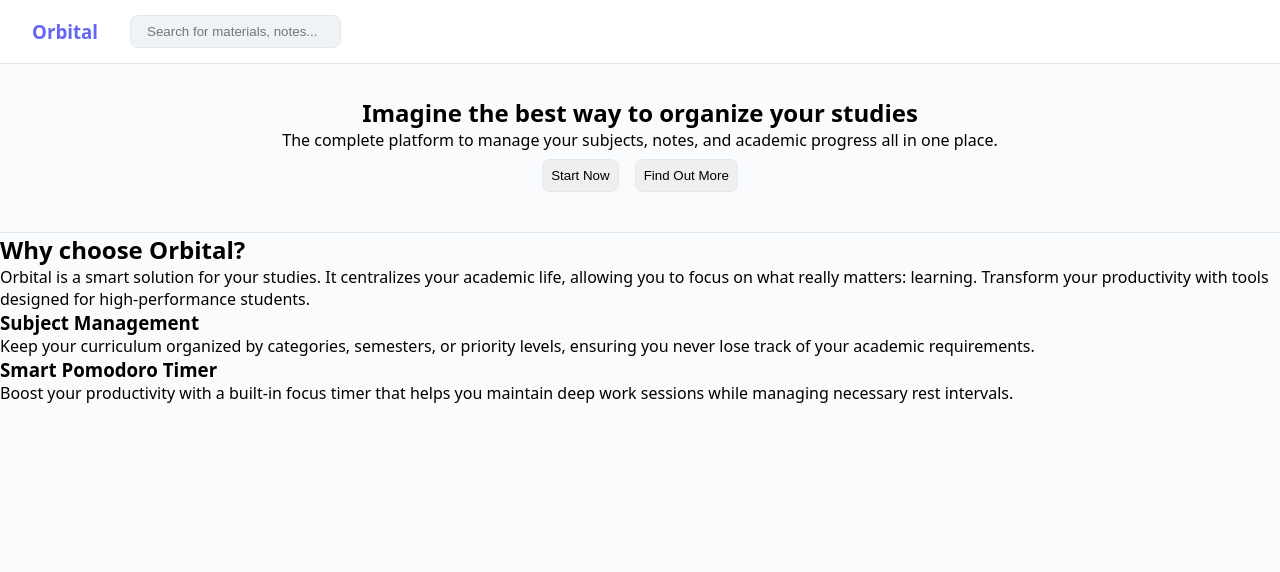
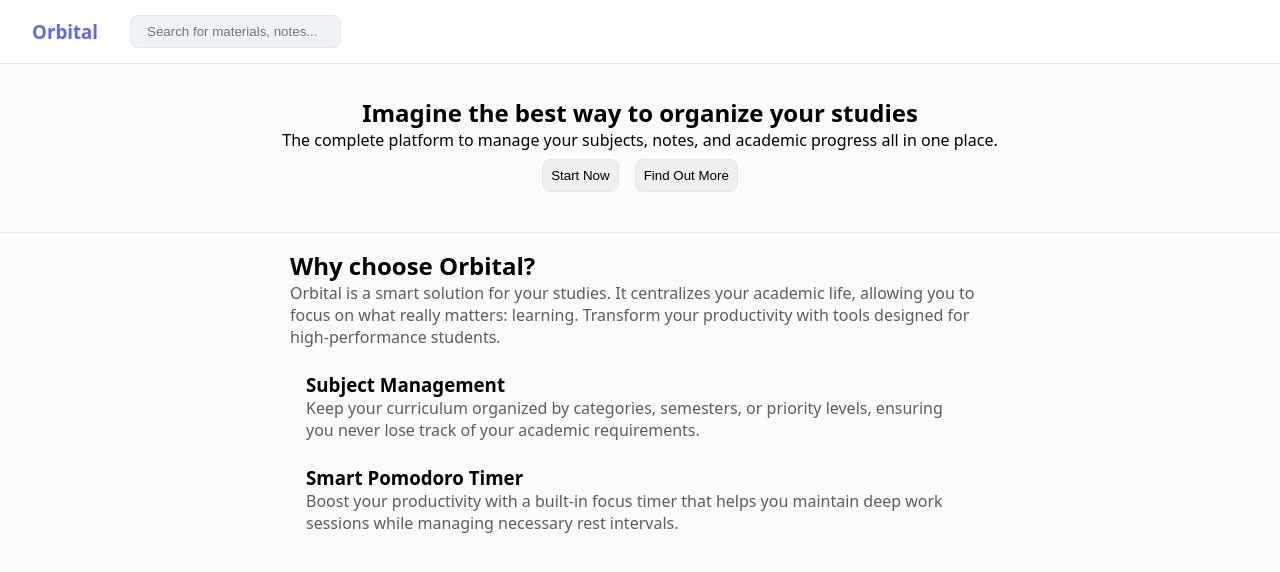
Before and after one commit to 0xGaziin/orbital, a React (Vite) app: page / in a window 1280 px wide. Shown: the top 572 px of the page. Built offline with nearby package versions, Linux system fonts and the light colour scheme.

Commit message:
styles: added styles to features section

```diff
--- a/src/pages/Home/Home.jsx
+++ b/src/pages/Home/Home.jsx
@@ -30,12 +30,12 @@ function Home() {
 
         <div className={styles.featuresGrid}>
           <h3>Subject Management</h3>
-          <p>
+          <p className={styles.featuresDescription}>
             Keep your curriculum organized by categories, semesters, or priority levels, ensuring you never lose track of your academic requirements.
           </p>
 
           <h3>Smart Pomodoro Timer</h3>
-          <p>
+          <p className={styles.featuresDescription}>
             Boost your productivity with a built-in focus timer that helps you maintain deep work sessions while managing necessary rest intervals.
           </p>
         </div>
--- a/src/pages/Home/Home.module.css
+++ b/src/pages/Home/Home.module.css
@@ -3,3 +3,20 @@
   padding: 2rem;
   border-bottom: 1px solid #e2e8f0;
 }
+
+.featuresSection {
+  margin: 16px auto;
+  max-width: 700px;
+}
+
+.featuresSection .featuresDescription {
+  color: rgb(93, 93, 93);
+}
+
+.featuresSection .featuresGrid {
+  margin: 16px;
+}
+
+.featuresSection .featuresGrid h3 {
+  margin-top: 24px;
+}
```
